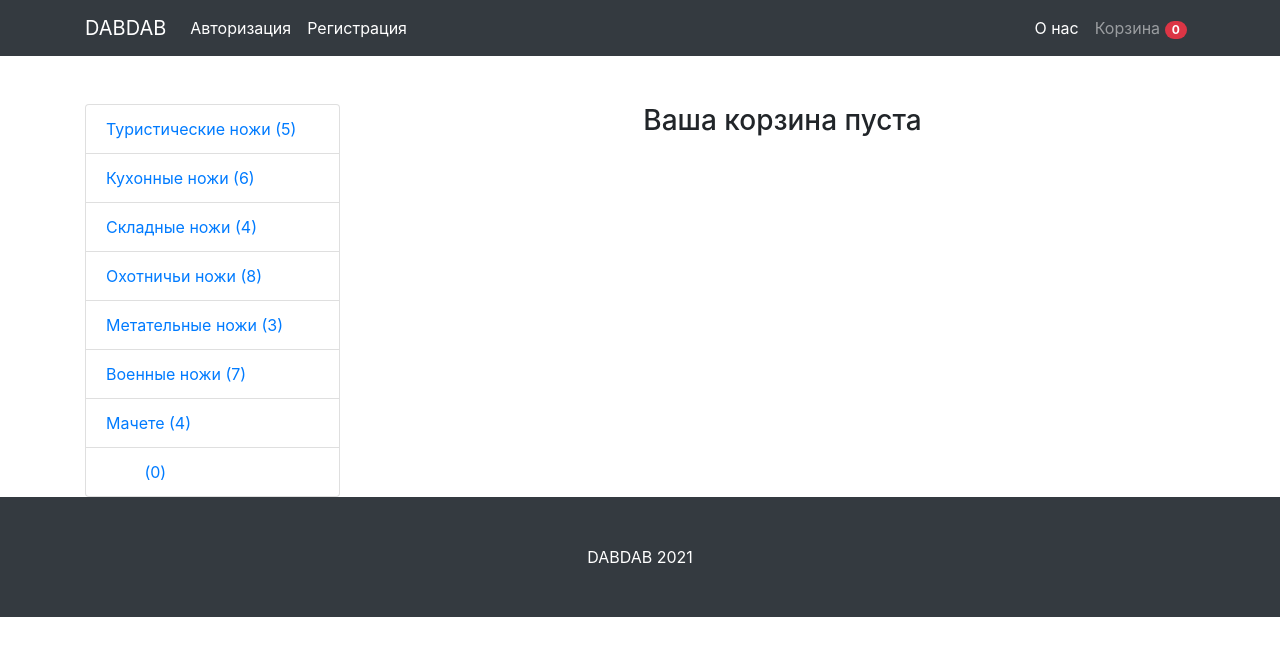
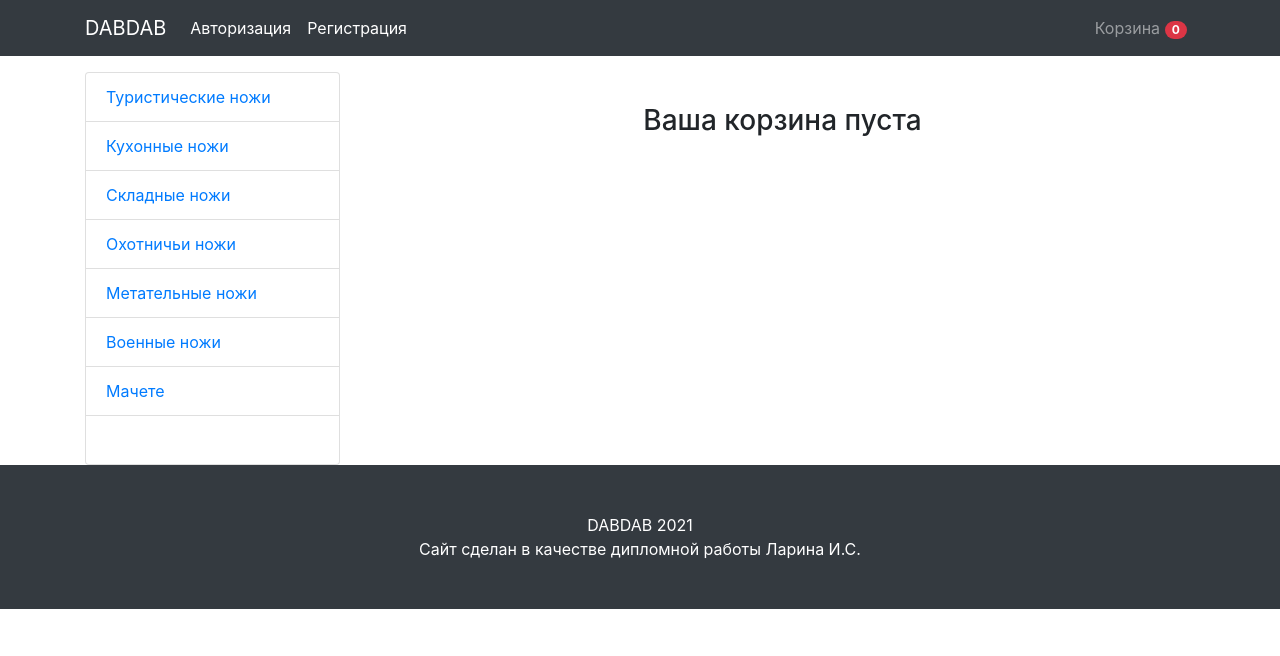
Before and after one commit to IngNite/django, a Django app: page /cart/ in a window 1280 px wide. Shown: the top 656 px of the page. Run offline with Django 3.2, Linux system fonts and the light colour scheme; data comes from the database, SQL or seed files in the repository; data that the repository does not hold is empty; some libraries are stand-ins or nearby versions.

Commit message:
Add files via upload

```diff
--- a/mainapp/templates/base.html
+++ b/mainapp/templates/base.html
@@ -9,14 +9,13 @@
   <meta name="description" content="">
   <meta name="author" content="">
 
-  <title>DABDAB - Ножи для всей семьи</title>
+  <title>DABDAB - Ножи для любых целей</title>
 
   <!-- Bootstrap core CSS -->
   <link rel="stylesheet" href="https://maxcdn.bootstrapcdn.com/bootstrap/4.0.0/css/bootstrap.min.css" integrity="sha384-Gn5384xqQ1aoWXA+058RXPxPg6fy4IWvTNh0E263XmFcJlSAwiGgFAW/dAiS6JXm" crossorigin="anonymous">
 
   <!-- Custom styles for this template -->
   <link href="css/shop-homepage.css" rel="stylesheet">
-
 </head>
 <style>
     body {
@@ -48,26 +47,24 @@
           {% endif %}
           </ul>
           <ul class="navbar-nav ml-auto">
-              <li>
-            <a class="nav-link text-white" href="{% url 'registration' %}">О нас</a>
-          </li>
           <li class="nav-item">
             <a class="nav-link" href="{% url 'cart' %}">Корзина <span class="badge badge-pill badge-danger">{{ cart.products.count }}</span></a>
           </li>
         </ul>
       </div>
     </div>
+
   </nav>
 
   <!-- Page Content -->
   <div class="container">
 
     <div class="row">
+      <div class="col-lg-3 mt-3">
+        <div class="list-group">
 
-      <div class="col-lg-3 mt-5">
-        <div class="list-group">
           {% for category in categories %}
-          <a href="{{ category.get_absolute_url }}" class="list-group-item">{{ category.name }} ({{ category.product_set.count }})</a>
+          <a href="{{ category.get_absolute_url }}" class="list-group-item d-flex justify-content-between align-items-center">{{ category.name }} </a>
           {% endfor %}
         </div>
       {% block productfilter %}
@@ -110,7 +107,6 @@
       {% endblock content %}
       </div>
       <!-- /.col-lg-9 -->
-
     </div>
     <!-- /.row -->
 
@@ -121,6 +117,7 @@
   <footer class="py-5 bg-dark">
     <div class="container">
       <p class="m-0 text-center text-white">DABDAB 2021</p>
+              <p class="m-0 text-center text-white">Сайт сделан в качестве дипломной работы Ларина И.С.</p>
     </div>
     <!-- /.container -->
   </footer>
```
